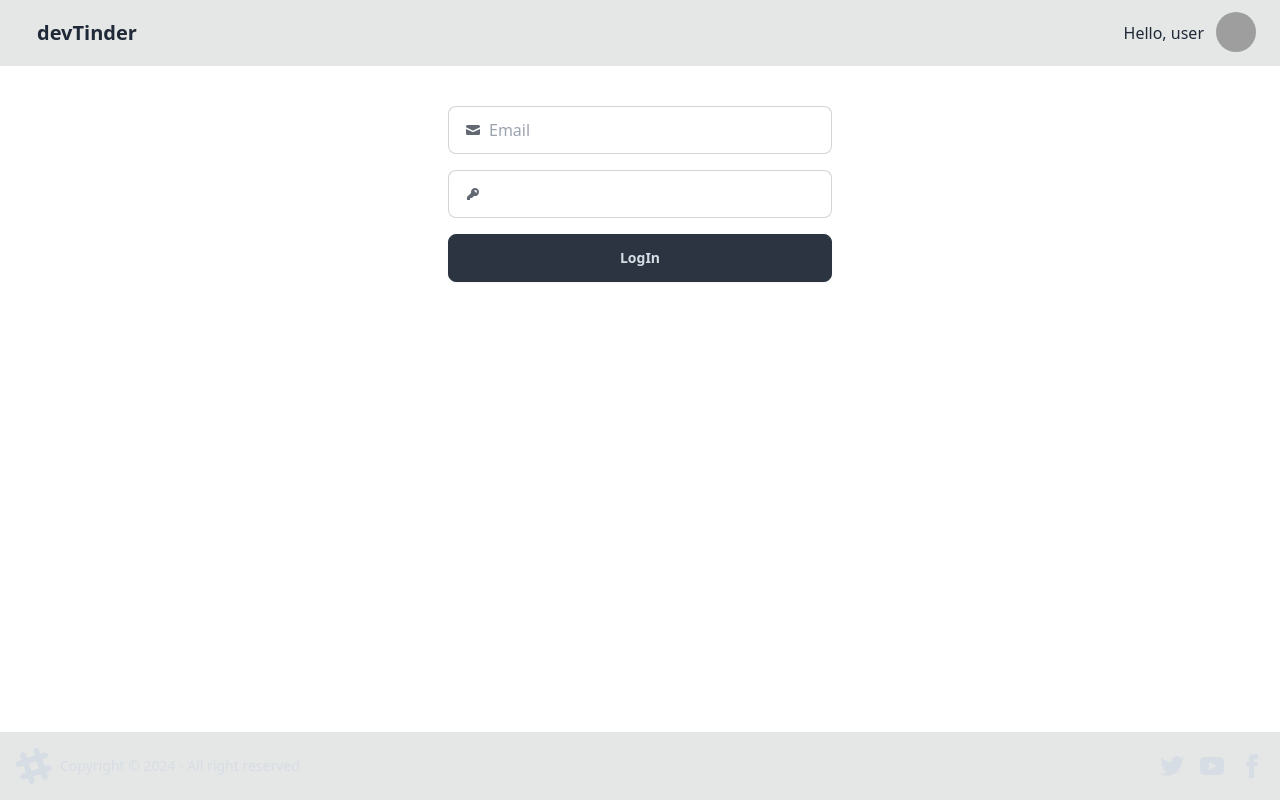
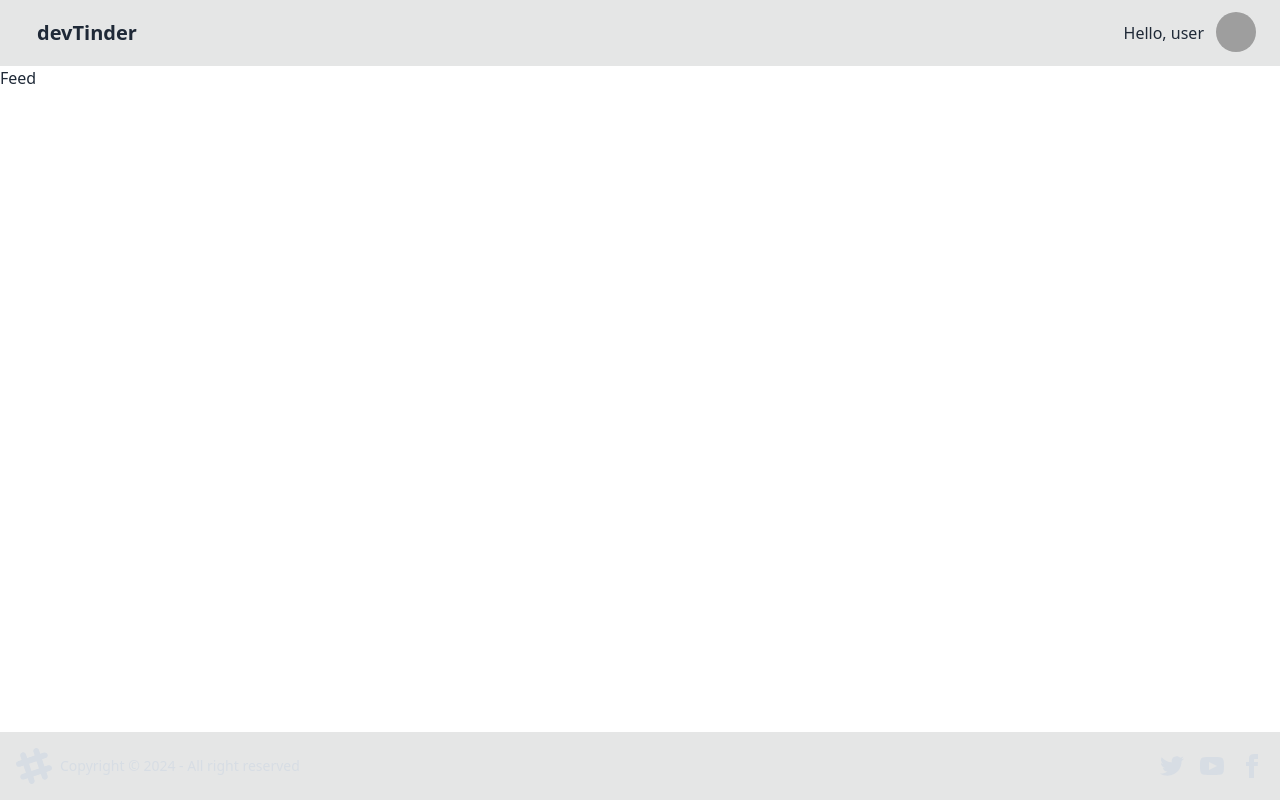
Before and after one commit to niteshnkj/devTinder-web, a React (Vite) app: page / in a window 1280 px wide. Built offline with nearby package versions, Linux system fonts and the light colour scheme; grey boxes are pictures that could not be loaded.

Commit message:
routing for app

```diff
--- a/src/App.jsx
+++ b/src/App.jsx
@@ -1,13 +1,19 @@
-import Footer from "./components/Footer";
+import { BrowserRouter, Routes, Route } from "react-router-dom";
 import Login from "./components/Login";
-import Navbar from "./components/Navbar";
+import Feed from "./components/Feed";
+import Body from "./components/Body";
 
 function App() {
   return (
     <>
-      <Navbar />
-      <Login />
-      <Footer />
+      <BrowserRouter basename="/">
+        <Routes>
+          <Route path="/" element={<Body />}>
+            <Route path="/" element={<Feed />}></Route>
+            <Route path="/login" element={<Login />}></Route>
+          </Route>
+        </Routes>
+      </BrowserRouter>
     </>
   );
 }
--- /dev/null
+++ b/src/components/Body.jsx
@@ -0,0 +1,15 @@
+import { Outlet } from "react-router-dom";
+import Navbar from "./Navbar";
+import Footer from "./Footer";
+
+const Body = () => {
+  return (
+    <div>
+      <Navbar />
+      <Outlet />
+      <Footer />
+    </div>
+  );
+};
+
+export default Body;
--- /dev/null
+++ b/src/components/Feed.jsx
@@ -0,0 +1,7 @@
+const Feed = () => {
+  return (
+    <div>Feed</div>
+  )
+}
+
+export default Feed
--- a/src/components/Login.jsx
+++ b/src/components/Login.jsx
@@ -1,10 +1,12 @@
 import axios from "axios";
 import { useState } from "react";
 import { BASE_URL } from "../utils/constants";
+import { useNavigate } from "react-router-dom";
 
 const Login = () => {
   const [emailId, setEmailId] = useState("");
   const [password, setPassword] = useState("");
+  const navigate = useNavigate();
   const handleLogin = async () => {
     try {
       const res = await axios.post(
@@ -12,6 +14,7 @@ const Login = () => {
         { emailId, password },
         { withCredentials: true }
       );
+      navigate("/");
       console.log(res);
     } catch (error) {
       console.log(error);
```
